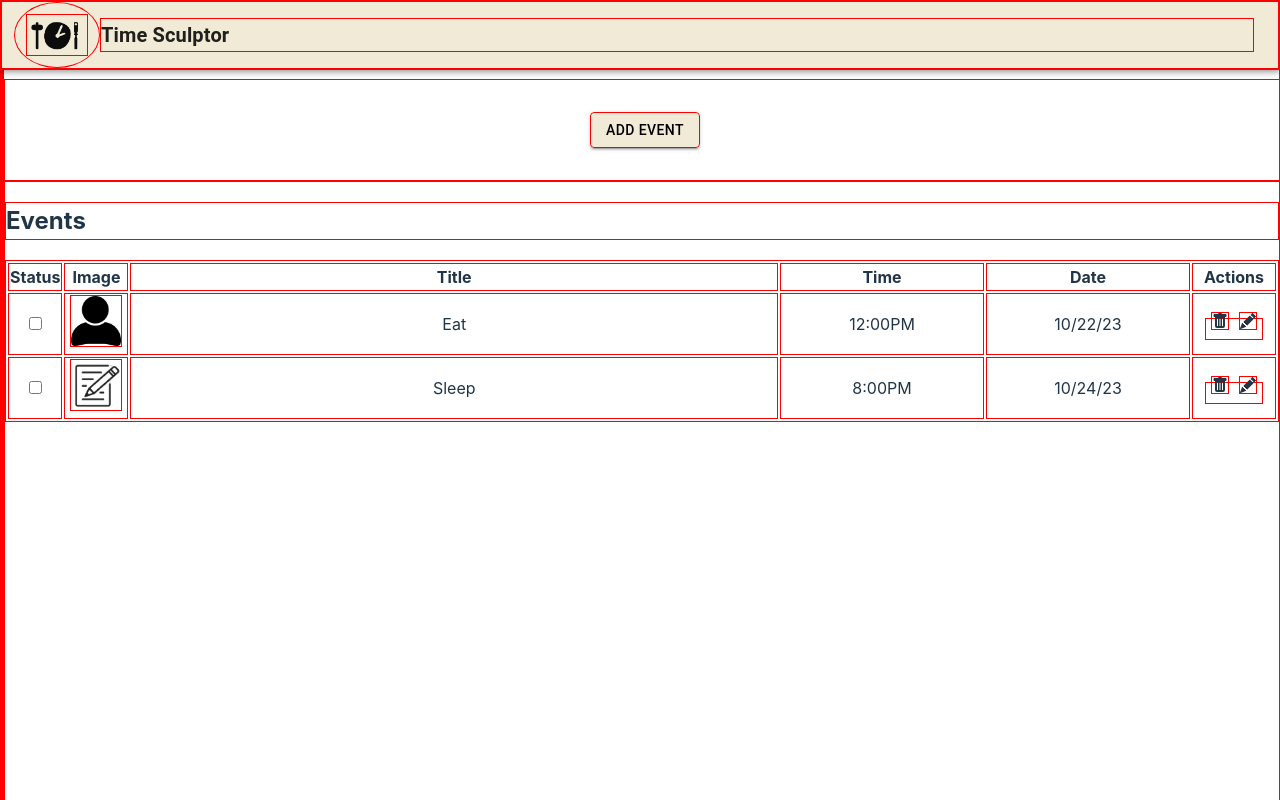
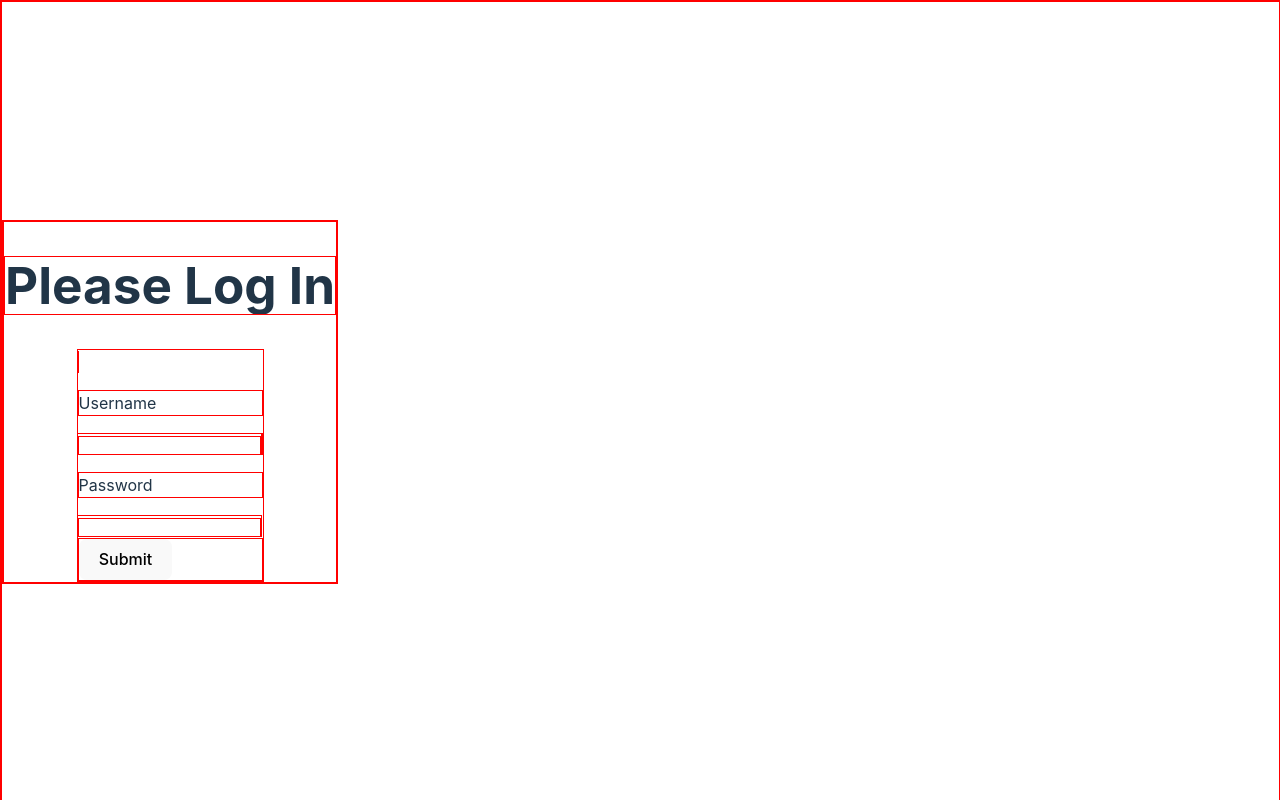
Before and after one commit to nickw409/TimeSculptor, a React (Vite) app in the folder TimeSculptor/: page / in a window 1280 px wide. Shown: the top 800 px of the page. Built offline with nearby package versions, Linux system fonts and the light colour scheme.

Commit message:
Added login screen, bug of scheduler not appearing after correct credentials persists.

```diff
--- a/TimeSculptor/package.json
+++ b/TimeSculptor/package.json
@@ -13,12 +13,15 @@
     "@emotion/react": "^11.11.1",
     "@emotion/styled": "^11.11.0",
     "@mui/material": "^5.14.14",
+    "body-parser": "^1.20.2",
     "bootstrap": "^5.3.2",
+    "cors": "^2.8.5",
     "express": "^4.18.2",
     "react": "^18.2.0",
     "react-bootstrap": "^2.9.1",
     "react-dom": "^18.2.0",
     "react-icons": "^4.11.0",
+    "react-router-dom": "^6.17.0",
     "uuidv4": "^6.2.13"
   },
   "devDependencies": {
--- a/TimeSculptor/main.cjs
+++ b/TimeSculptor/server.cjs
@@ -1,6 +1,8 @@
 const express = require('express');
 const path = require('path');
+
 const app = express();
+const port = 9696;
 
 app.use(express.static(path.join(__dirname, 'dist')));
 
@@ -8,4 +10,6 @@ app.get('/', (req, res) => {
   res.sendFile(path.join(__dirname, 'dist', 'index.html'));
 });
 
-app.listen(9000);
+app.listen(port, () => {
+  console.log(`React Server Listening On Port: ${port}`);
+});
--- a/TimeSculptor/src/App.jsx
+++ b/TimeSculptor/src/App.jsx
@@ -1,7 +1,9 @@
 import { useState } from 'react'
+import { redirect, BrowserRouter, Routes, Route } from 'react-router-dom';
 import Header from './components/header'
 import AddEvent from './components/create'
 import Events from './components/events'
+import Login from './components/login';
 import './App.css'
 
 // for testing purposes this is used to populate list initially
@@ -28,6 +30,7 @@ function App() {
   // this useState dynamically updates our list of events
   // when a new event is added
   const [events, setEvents] = useState(initialEvents);
+  const [token, setToken] = useState();
 
   const handleDeleteEvent = (targetId) => {
     setEvents(events.filter(event => event.id !== targetId));
@@ -43,8 +46,6 @@ function App() {
     }
   };
 
-
-
   const [count, setCount] = useState(0)
 
   // addEvent takes the array of events and updates it with the new event
@@ -52,6 +53,12 @@ function App() {
     const oldEvents = [...events];
     oldEvents.push(newEvent);
     setEvents(oldEvents);
+  }
+
+  if (!token) {
+    return <Login setToken={setToken} />
+  } else if (token.token !== 'admin') {
+    return <Login setToken={setToken} />
   }
 
   // main display
--- /dev/null
+++ b/TimeSculptor/src/components/login.css
@@ -0,0 +1,5 @@
+.login-wrapper {
+   display: flex;
+   flex-direction: column;
+   align-items: center;
+}
--- /dev/null
+++ b/TimeSculptor/src/components/login.jsx
@@ -0,0 +1,55 @@
+import React, {useState} from 'react';
+import { PropTypes } from 'prop-types';
+import './login.css';
+
+async function loginUser(credentials) {
+   return fetch('http://localhost:6969/login', {
+      method: 'POST',
+      headers: {
+         'Content-Type': 'application/json'
+      },
+      body: JSON.stringify(credentials)
+   }).then(data => data.json())
+}
+
+export default function Login({ setToken }) {
+   const [username, setUserName] = useState("");
+   const [password, setPassword] = useState("");
+
+   const handleSubmit = async e => {
+      e.preventDefault();
+      const token = await loginUser({
+         username,
+         password
+      });
+      setToken(token);
+      setUserName("");
+      setPassword("");
+   }
+   return(
+      <div className="login-wrapper">
+         <h1>Please Log In</h1>
+         <form onSubmit={handleSubmit}>
+            <label>
+               <p>Username</p>
+               <input type="text" value={username} onChange={e => {
+                  setUserName(e.target.value)
+               }} />
+            </label>
+            <label>
+               <p>Password</p>
+               <input type="password" value={password} onChange={e => {
+                  setPassword(e.target.value)
+               }} />
+            </label>
+            <div>
+               <button type="submit">Submit</button>
+            </div>
+         </form>
+      </div>
+   )
+}
+
+Login.propTypes = {
+   setToken: PropTypes.func.isRequired
+}
```
Also changed, not shown: TimeSculptor/auth_server.cjs (added, +35 -0 lines), 1 other file (tests, documents, lock files or other folders).
